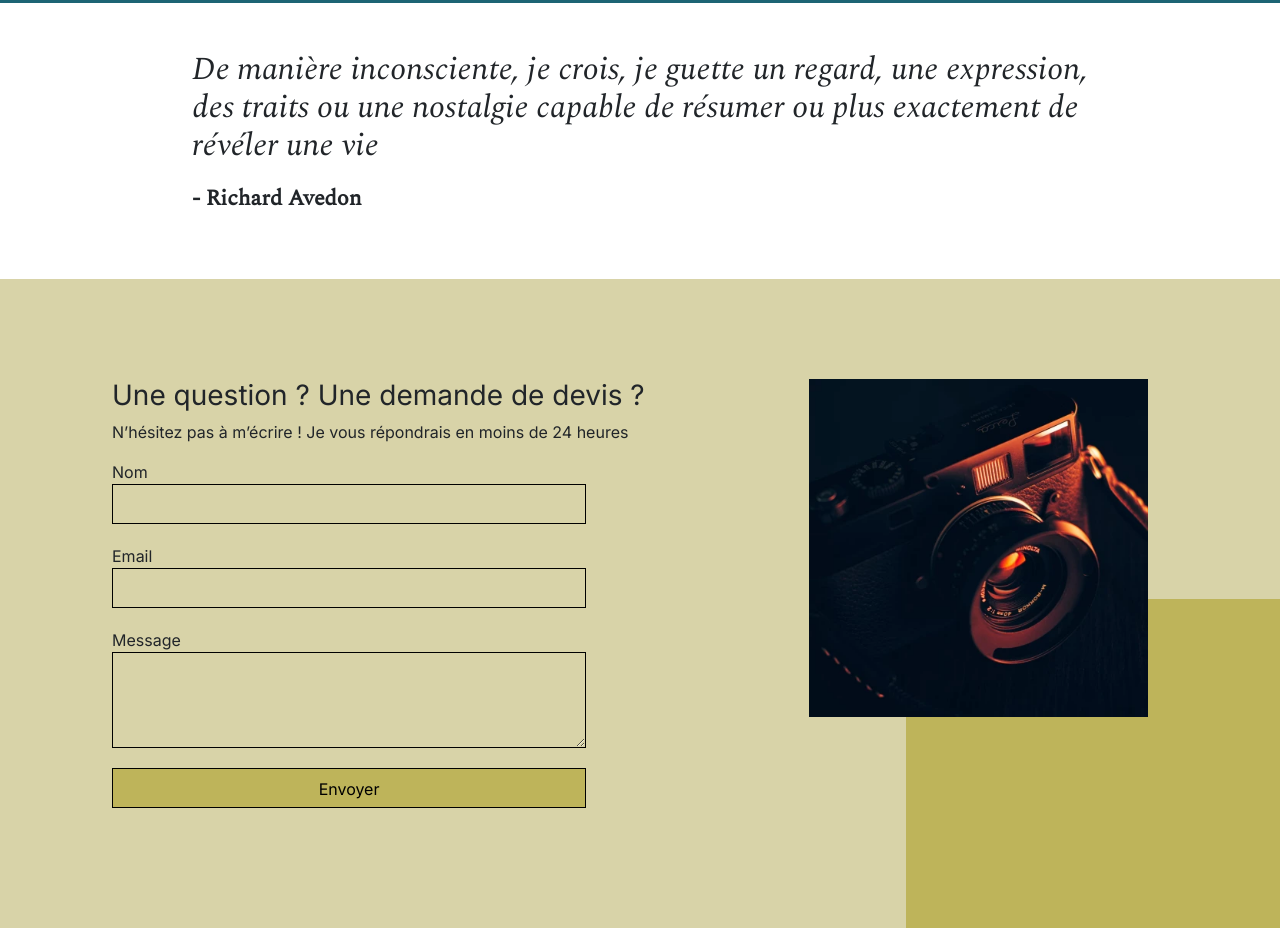
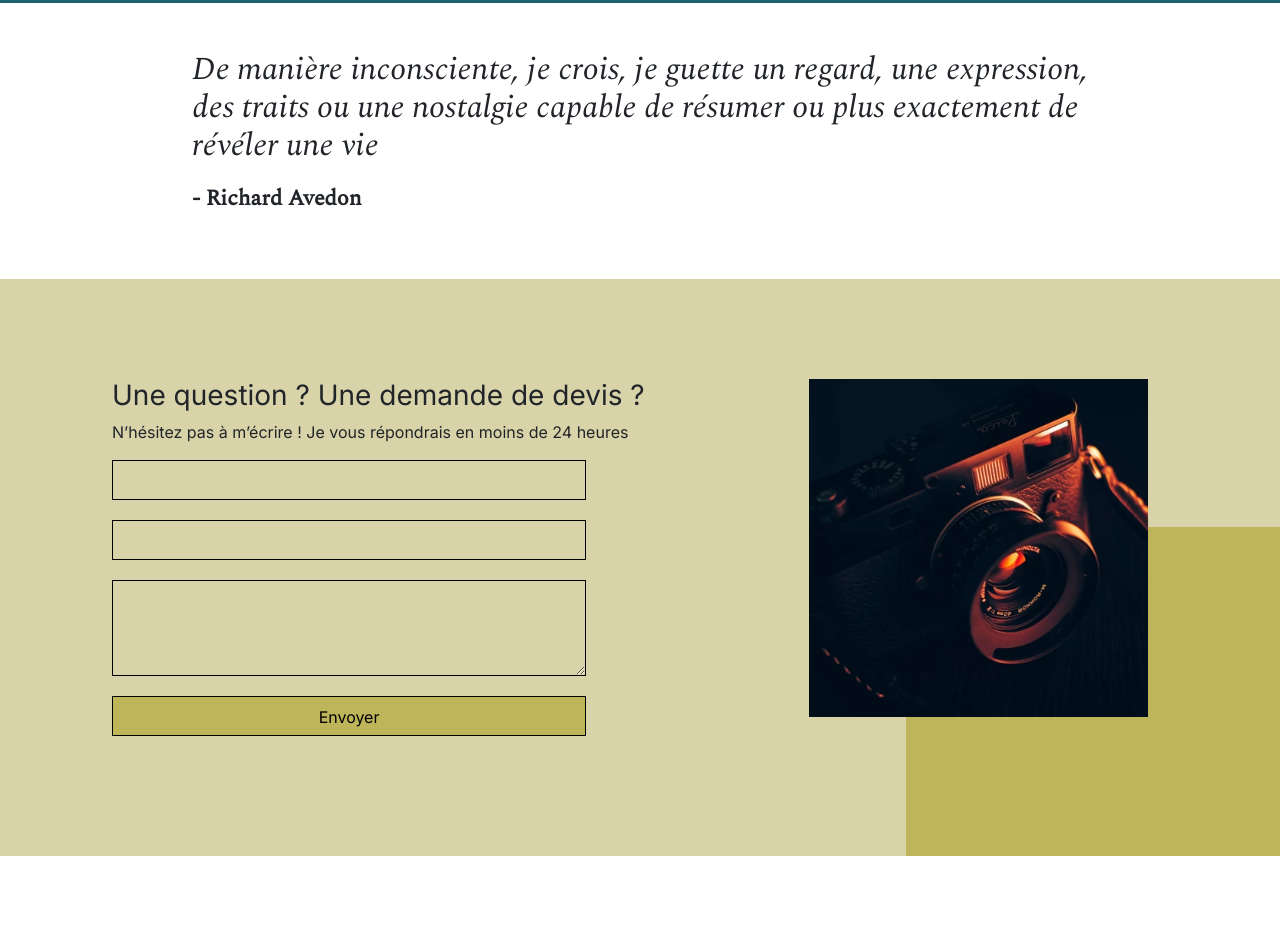
Before and after one commit to Hbi83/Nina-Carducci, a plain HTML site: page index.html in a window 1280 px wide. Shown: the part 2570-3498 px from the top of the page. After the commit the page ends 3426 px from the top, so only its background shows below. Drawn offline with nearby package versions, Linux system fonts and the light colour scheme; a script that the page names is missing.

Commit message:
Ajout balise title et label

```diff
--- a/index.html
+++ b/index.html
@@ -12,6 +12,7 @@
 	<script src="https://code.jquery.com/jquery-3.4.1.min.js" integrity="sha256-CSXorXvZcTkaix6Yvo6HppcZGetbYMGWSFlBw8HfCJo=" crossorigin="anonymous"></script>
 	<script src="./assets/maugallery.js"></script>
 	<script src="./assets/scripts.js"></script>
+	<title>Nina Carducci photographe professionnelle basée à Bordeaux</title>
 </head>
 <body>
 <header class="top-header">
@@ -142,11 +143,11 @@
 			<h3>Une question ? Une demande de devis ?</h3>
 			<p> N’hésitez pas à m’écrire ! Je vous répondrais en moins de 24 heures</p>
 			<form action="" method="post">
-				<label>Nom</label>
+				<label for="Nom"></label>
 				<input type="text" name="nom" id="nom">
-				<label>Email</label>
+				<label for="Email"></label>
 				<input type="email" name="email" id="email">
-				<label>Message</label>
+				<label for="Message"></label>
 				<textarea name="message" id="message" cols="30" rows="10"></textarea>
 				<input type="submit" value="Envoyer"/>
 			</form>
```
